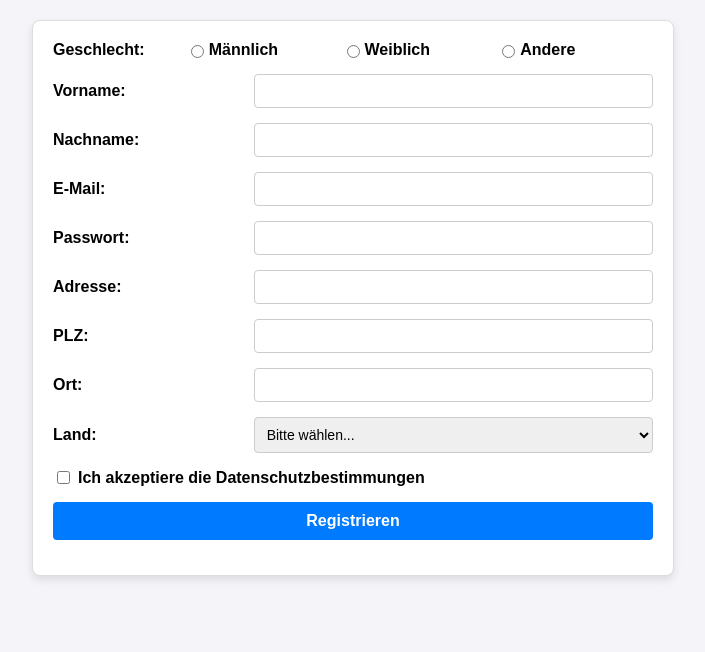
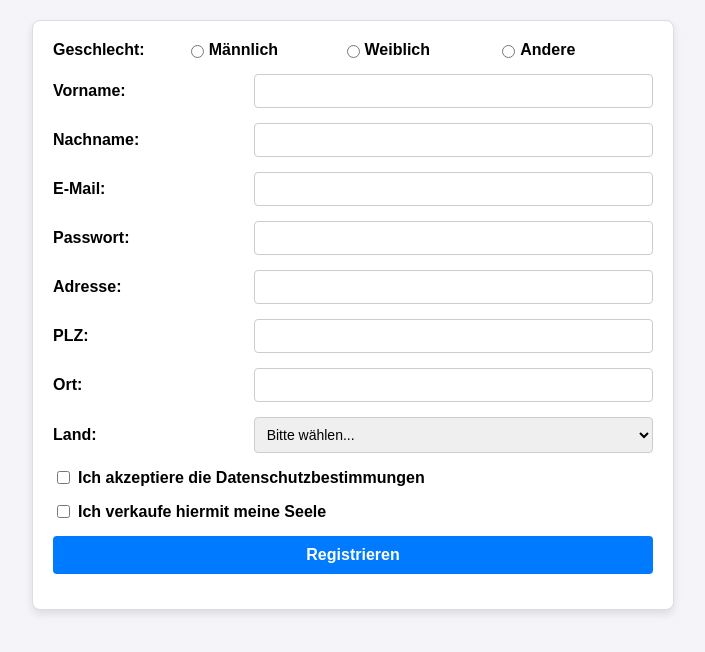
Before and after one commit to BenjaminFredericObst/M293, a plain HTML site: page Projekt_Fabio/formulare/formular.html in a window 1280 px wide. Shown: the whole page, without its empty margins (287-992 px from the left). Drawn offline with Linux system fonts and the light colour scheme.

Commit message:
entsorgungsstrasse18

```diff
--- a/Projekt_Fabio/formulare/formular.html
+++ b/Projekt_Fabio/formulare/formular.html
@@ -56,6 +56,10 @@
             <input type="checkbox" id="privacy" name="privacy" required>
             <label for="privacy">Ich akzeptiere die Datenschutzbestimmungen</label>
         </div>
+        <div class="form-group checkbox">
+            <input type="checkbox" id="privacy" name="privacy" required>
+            <label for="privacy">Ich verkaufe hiermit meine Seele</label>
+        </div>
         <div class="form-group">
             <button type="submit">Registrieren</button>
         </div>
```
